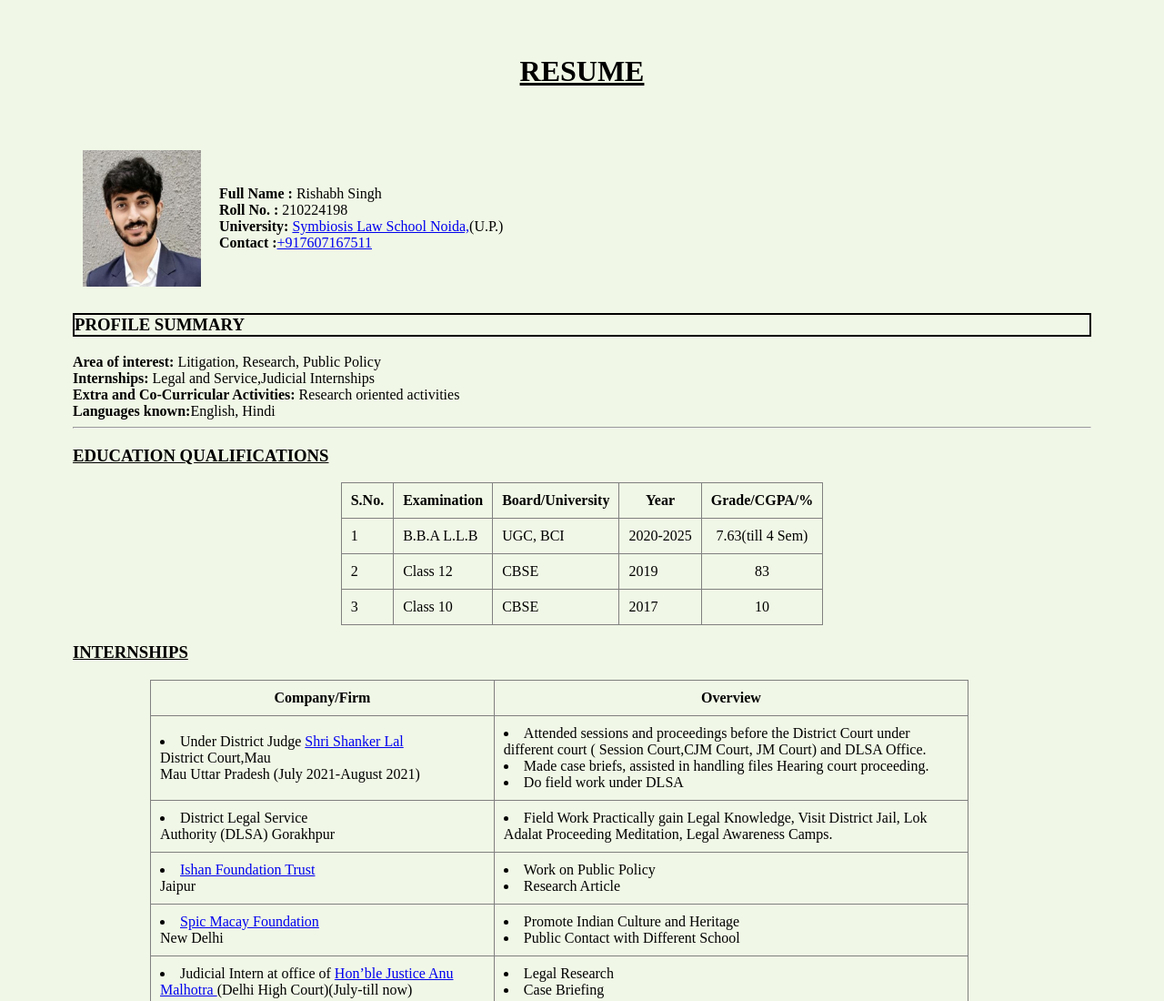
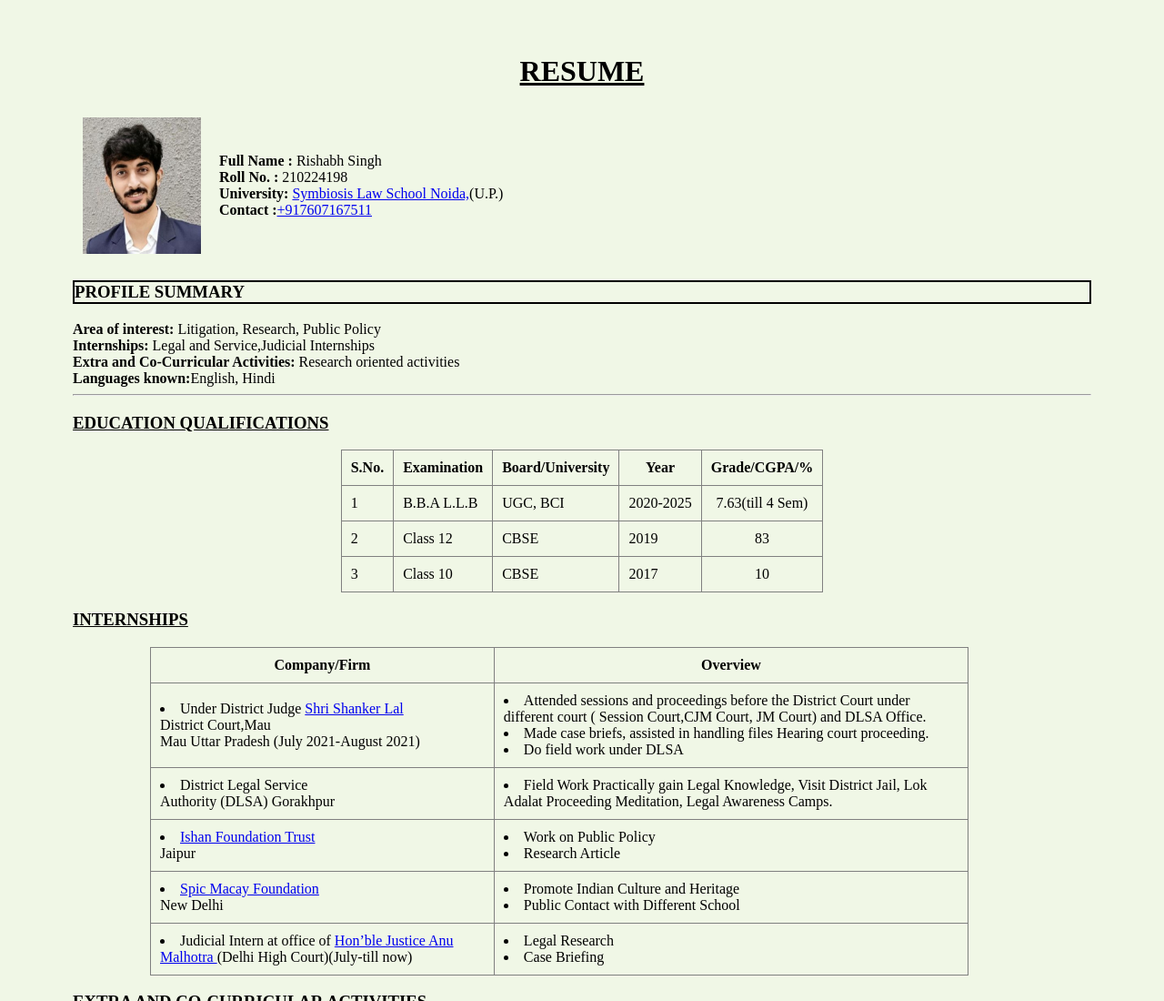
Before and after one commit to ritiks07/Rishabh-Singh-CV, a plain HTML site: page index.html in a window 1280 px wide. Shown: the top 1100 px of the page at 91% size. Drawn offline with Linux system fonts and the light colour scheme.

Commit message:
Update index.html

```diff
--- a/index.html
+++ b/index.html
@@ -57,7 +57,7 @@
 
 <body style="background-color: #f0f7e6 ;">
 
-    <h1 style="text-align: center;"><u> RESUME </u></h1><br><br>
+    <h1 style="text-align: center;"><u> RESUME </u></h1>
     <div>
         <table cellspacing="20px">
             <tr>
```
